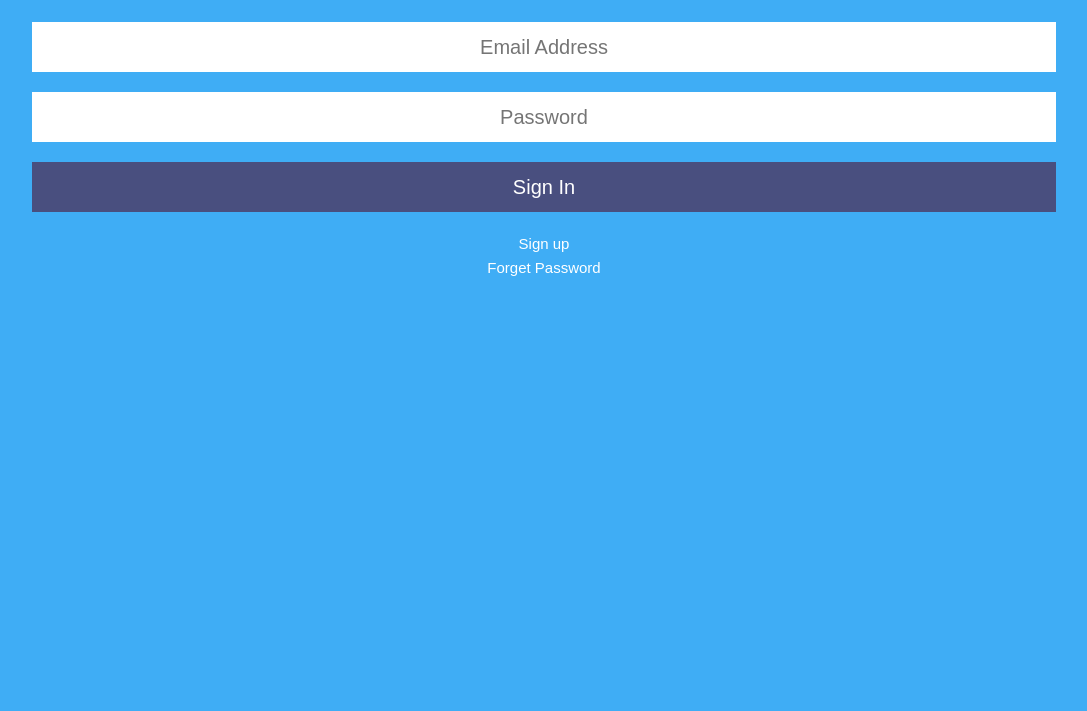
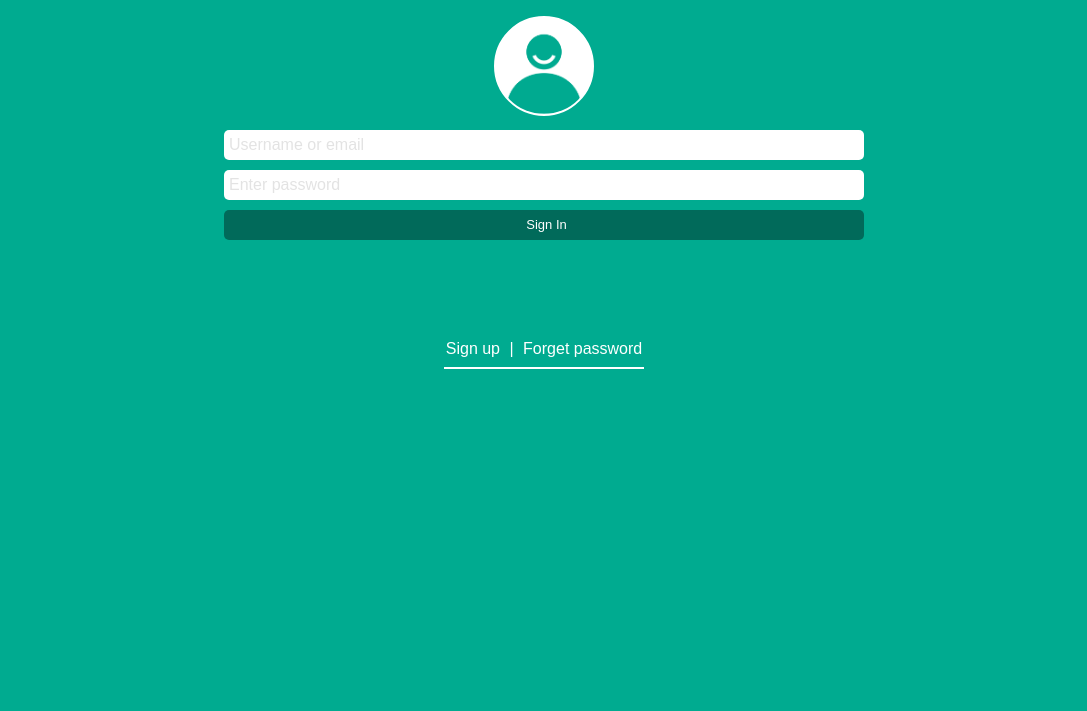
Before and after one commit to Nakanu/Circle-App, a plain HTML site: page index.html in a window 1280 px wide. Shown: the part 89-800 px from the top of the page, without its empty margins (96-1183 px from the left). Drawn offline with Linux system fonts and the light colour scheme; files that its build step writes are made by us from their sources.

Commit message:
Redesign login page
change login design

```diff
--- a/css/style.css
+++ b/css/style.css
@@ -3,18 +3,24 @@
 }
 
 body {
-	font-family: 'Varela Round', sans-serif;
-	line-height: 1.6;
-	color: #3a3a3a;
+	background-color: #00ab90;
+	display: block;
+	/*font-family: 'Varela Round', sans-serif;*/
 	margin: 0;
-	background-color: #3FADF5;
-	display: block;
 }
 
-h1 {
-	color: #fff;
+div {
+	display: block;
 	text-align: center;
-	margin: 30px auto;
+}
+
+img {
+	background-color: #fff;
+	border-radius: 50%;
+	border: 2px solid #fff;
+	width: 100px;
+	height: 100px;
+	margin: 0 auto;
 }
 
 form {
@@ -23,33 +29,84 @@ form {
 }
 
 input {
+	border: none;
+	border-radius: 5px;
+	/*color: #d9d9d9;*/
 	display: block;
-	margin: 20px auto;
-	text-align: center;
-	width: 80%;
-	height: 50px;
-	border: none;
-	font-size: 20px;
-	color: #7F7F7F;
+	margin: 10px auto;
+	width: 50%;
+	height: 30px;
+	padding: 5px 0 5px 5px;
+	font-weight: 300;
+}
+
+/* change input placeholder color */
+/* chrome */
+input::-webkit-input-placeholder {
+	color: #e3e3e3 !important;
+}
+
+/* Firefox 18- */
+input:-moz-placeholder {
+	color: #e3e3e3 !important;
+}
+
+/* Firefox 19+ */
+input::-moz-placeholder {
+	color: #e3e3e3 !important;
+}
+
+/* IE */
+input:-ms-input-placeholder {
+	color: #e3e3e3 !important;
 }
 
 input[type="submit"] {
+	background-color: #016a5a;
 	color: #fff;
-	background: #494F7F;
+	font-size: 13px;
 }
 
 input[type="submit"]:hover {
-	color: #000;
+	color: #02F6D1;
 }
 
 a {
-	display: block;
-	text-align: center;
+	color: #fff;
+	font-weight: 300;
 	text-decoration: none;
-	font-size: 15px;
-	color: #fff;
 }
 
 a:hover {
 	color: #000;
 }
+
+span {
+	color: #fff;
+}
+
+hr {
+	border: 1px solid #fff;
+}
+
+#sign-up-btn {
+	margin-right: 5px;
+}
+
+#forget-btn {
+	margin-left: 5px;
+}
+
+.profile-image {
+	padding-top: 5px;
+	margin: 100px auto 10px;
+}
+
+.sign-in-wrapper {
+	margin-bottom: 100px;
+}
+
+.sign-up {
+	max-width: 200px;
+	margin: 0 auto;
+}
--- a/index.html
+++ b/index.html
@@ -4,17 +4,28 @@
 		<title>Circle Message Board</title>
 		<meta name="viewport" content="width=device-width, initial-scale=1.0">
 		<meta charset="utf-8">
-		<link rel="stylesheet" href="normalize.css">
+		<link rel="stylesheet" href="css/normalize.css">
 		<link rel="stylesheet" href="css/style.css">
+
 	</head>
 	<body>
-		<h1>Circle Message Borad</h1>
-		<form>
-			<input type="text" name="email" placeholder="Email Address" id="email" required>
-			<input type="text" name="password" placeholder="Password" id="password" required>
-			<input type="submit" value="Sign In">
-		</form>
-		<a href="sign_up.html">Sign up</a>
-		<a href="#">Forget Password</a>
+		<div class="profile-image">
+			<img src="image/profile-green.png" alt="user-image">
+		</div>
+
+		<div class="sign-in-wrapper">
+			<form class="sign-in">
+				<input type="text" placeholder="Username or email" id="email" required>
+				<input type="text" placeholder="Enter password" id="password" required>
+				<input type="submit" value="Sign In">
+			</form>
+		</div>
+
+		<div class="sign-up">
+			<a href="#" id="sign-up-btn">Sign up</a>
+			<span>|</span>
+			<a href="#" id="forget-btn">Forget password</a>
+			<hr>
+		</div>
 	</body>
 </html>
```
Also changed, not shown: image/profile-green.png (added).
